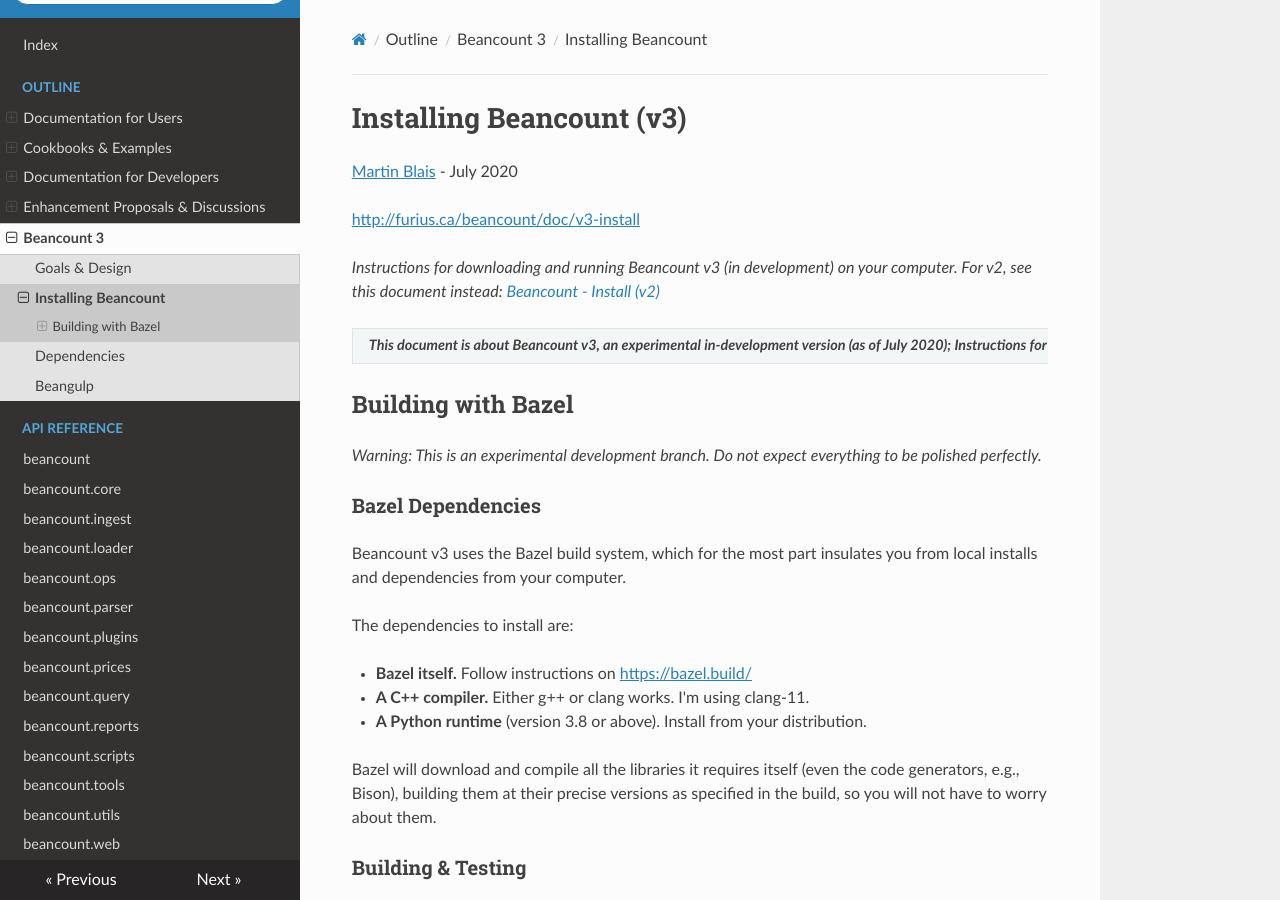
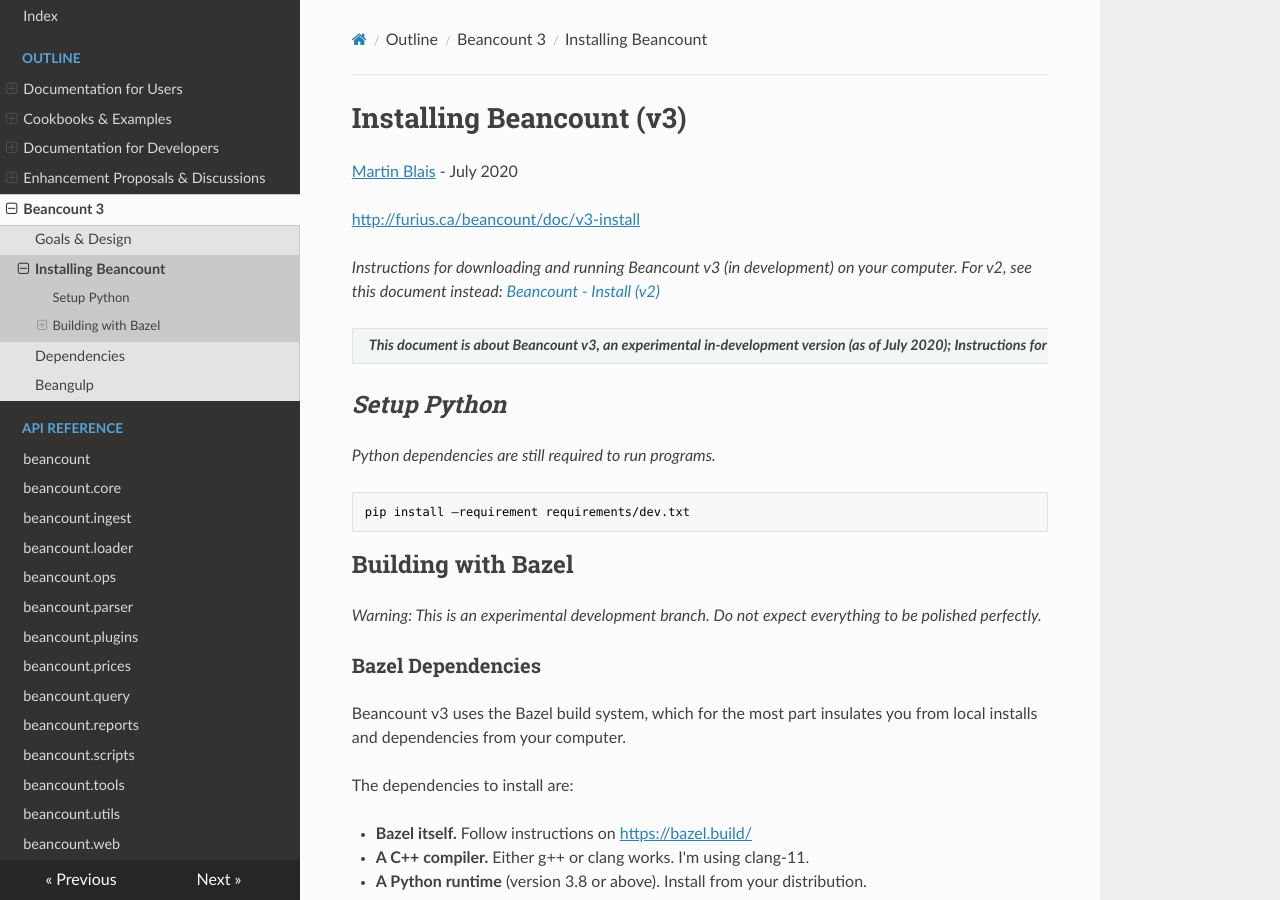
Before and after one commit to beancount/docs, an MkDocs documentation site: the page built from docs/installing_beancount_v3.md, in a window 1280 px wide and 900 px high. Built offline with MkDocs 1.6.1, drawn with Linux system fonts in a browser that asks for light colours.

Commit message:
Re-generate docs

```diff
--- a/docs/installing_beancount_v3.md
+++ b/docs/installing_beancount_v3.md
@@ -7,6 +7,12 @@
 *Instructions for downloading and running Beancount v3 (in development) on your computer. For v2, see this document instead: [Beancount - Install (v2)](installing_beancount.md)*
 
 <table><tbody><tr class="odd"><td><em><strong>This document is about Beancount v3, an experimental in-development version (as of July 2020); Instructions for building the stable version (Beancount v2) can be found in <a href="installing_beancount.md"><u>this other document</u></a>.</strong></em></td></tr></tbody></table>
+
+## *Setup Python*<a id="setup-python"></a>
+
+*Python dependencies are still required to run programs.*
+
+    pip install –requirement requirements/dev.txt
 
 ## Building with Bazel<a id="building-with-bazel"></a>
 
```
Also changed, not shown: docs/beancount_design_doc.md (+1 -1 lines), docs/how_we_share_expenses.md (+1 -1 lines), docs/sharing_expenses_with_beancount.md (+4 -4 lines), docs/the_double_entry_counting_method.md (+1 -1 lines), docs/beancount_design_doc/media/b1ef8a38d4bc34515e3bf2b127edca30afa28501.png (added), docs/beancount_design_doc/media/f3e3cb4fac691f4accc0aff37c8d8084c9851580.png (deleted), docs/how_we_share_expenses/media/6d398ad5da256204aab0f8760e6e04c079fcf192.png (added), docs/how_we_share_expenses/media/f7b43f7f027c2d46040a2011a86a8594c3491d4f.png (deleted), docs/sharing_expenses_with_beancount/media/1c45addecaf77f45c6cc5867529bfaed232e45f1.png (deleted), docs/sharing_expenses_with_beancount/media/30975a49f8dc6e0c1104f18cfff29ea06b399b27.png (added), docs/sharing_expenses_with_beancount/media/3fb9d5803335611baabec610978a84726222281f.png (added), docs/sharing_expenses_with_beancount/media/49de6863f17c9e00de5afa95b2b6bbe34eb50802.png (added), docs/sharing_expenses_with_beancount/media/6497688e752bd90be8d7257afa678cc1fd1d8084.png (deleted), docs/sharing_expenses_with_beancount/media/905d3349c7af8500347aa0e5af656e943abe2591.png (deleted), 4 more files.
